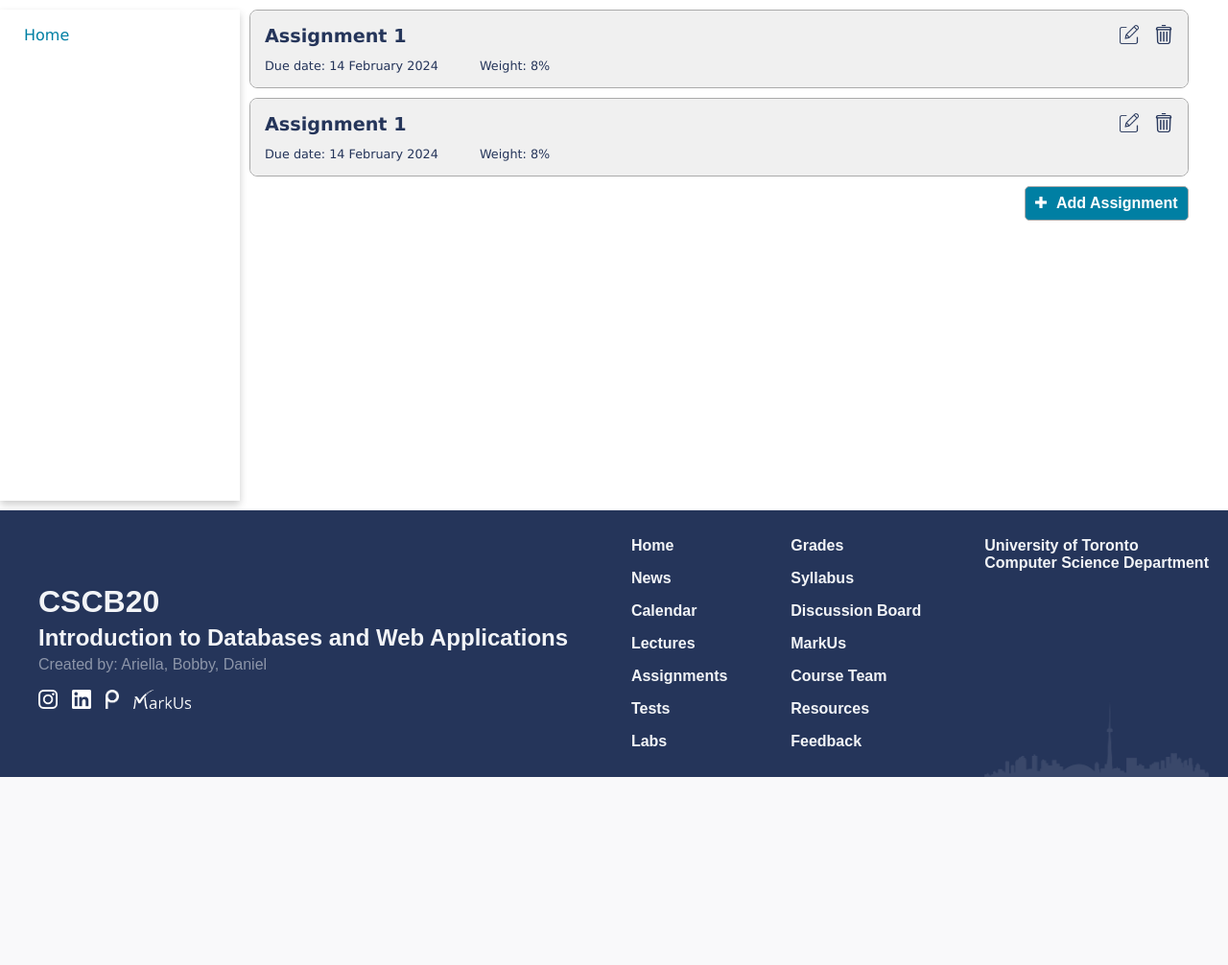
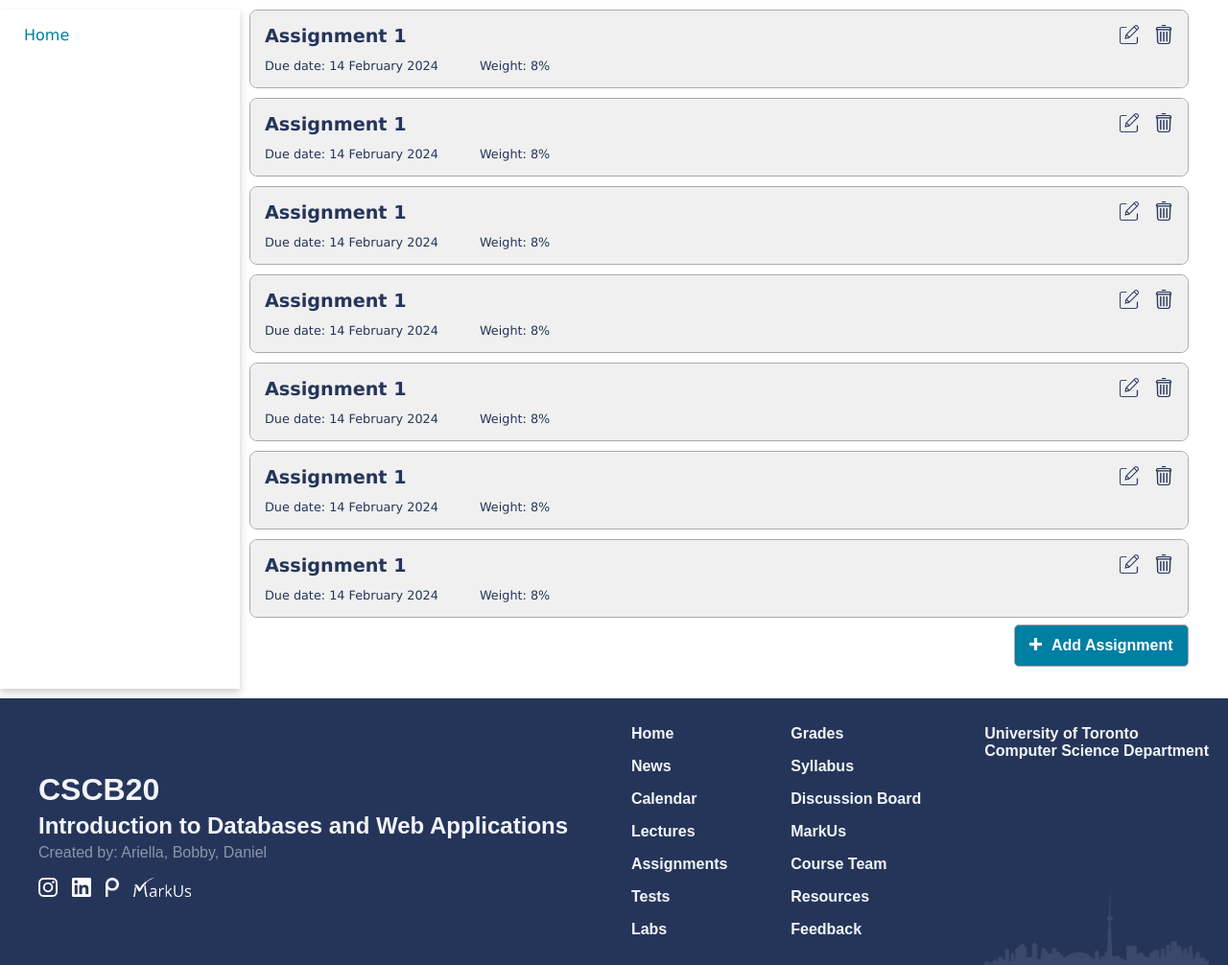
Before and after one commit to BobbyAdiSalim/Course-Website, a Flask app: page /modify_grades in a window 1280 px wide. Shown: the part 90-1096 px from the top of the page at 96% size. Before the commit the page ends 900 px from the top, so only its background shows below. Run offline with Flask 3, Linux system fonts and the light colour scheme.

Commit message:
modify_grades

```diff
--- a/static/css/modify_grades.css
+++ b/static/css/modify_grades.css
@@ -1,3 +1,7 @@
+.modify-grades-content {
+    position: relative;
+}
+
 .assignment-container {
     padding: 15px;
 }
@@ -61,10 +65,9 @@
     color: #ffffff;
     background-color: #007FA3;
     border-radius: 5px;
-    padding: 8px 10px;
+    padding: 12px 15px;
     font-size: 1em;
     font-weight: bold;
-    margin-bottom: 10px;
     border: solid;
     border-color: #aaaaaa;
     border-width: thin;
@@ -73,6 +76,11 @@
 .add-button-container {
     width: 100%;
     text-align: right;
+    position: sticky;
+    bottom: 5px;
+    z-index: 0;
+    padding-top: 10px;
+    padding-bottom: 10px;
 }
 
 .add-button-container img {
--- a/static/css/navbar.css
+++ b/static/css/navbar.css
@@ -32,7 +32,7 @@ header {
     grid-area: header;
     background-color: var(--primary_color);
     padding: 10px 10px 10px 20px;
-    z-index: 1;
+    z-index: 10000;
     height: 70px;
     margin-bottom: 10px;
 }
--- a/templates/modify_grades.html
+++ b/templates/modify_grades.html
@@ -6,8 +6,7 @@
 {% endblock %}
 
 {% block content %}
-<main>
-
+<main class="modify-grades-content">
     <div class="assignment-item">
         <div class="assignment-container assignment-header">
             <div class="assignment assignment-title"><a>Assignment 1</a></div>
@@ -34,6 +33,71 @@
             </div>
         </div>
     </div>
-    <div class="add-button-container"><button class="add-button"><img src="{{url_for('static', filename='images/plus-white.png')}}" height="12px;" alt="add">Add Assignment</button></div>
+    <div class="assignment-item">
+        <div class="assignment-container assignment-header">
+            <div class="assignment assignment-title"><a>Assignment 1</a></div>
+            <div class="header-section">
+                <span class="assignment due-date">Due date: 14 February 2024</span>
+                <span class="assignment assignment-weight">Weight: 8%</span>
+            </div>
+            <div class="action-buttons">
+                <a><img class="edit-button" src="{{url_for('static', filename='images/edit.png')}}"></a>
+                <a><img class="del-button" src="{{url_for('static', filename='images/trash.png')}}"></a>
+            </div>
+        </div>
+    </div>
+    <div class="assignment-item">
+        <div class="assignment-container assignment-header">
+            <div class="assignment assignment-title"><a>Assignment 1</a></div>
+            <div class="header-section">
+                <span class="assignment due-date">Due date: 14 February 2024</span>
+                <span class="assignment assignment-weight">Weight: 8%</span>
+            </div>
+            <div class="action-buttons">
+                <a><img class="edit-button" src="{{url_for('static', filename='images/edit.png')}}"></a>
+                <a><img class="del-button" src="{{url_for('static', filename='images/trash.png')}}"></a>
+            </div>
+        </div>
+    </div>
+    <div class="assignment-item">
+        <div class="assignment-container assignment-header">
+            <div class="assignment assignment-title"><a>Assignment 1</a></div>
+            <div class="header-section">
+                <span class="assignment due-date">Due date: 14 February 2024</span>
+                <span class="assignment assignment-weight">Weight: 8%</span>
+            </div>
+            <div class="action-buttons">
+                <a><img class="edit-button" src="{{url_for('static', filename='images/edit.png')}}"></a>
+                <a><img class="del-button" src="{{url_for('static', filename='images/trash.png')}}"></a>
+            </div>
+        </div>
+    </div>
+    <div class="assignment-item">
+        <div class="assignment-container assignment-header">
+            <div class="assignment assignment-title"><a>Assignment 1</a></div>
+            <div class="header-section">
+                <span class="assignment due-date">Due date: 14 February 2024</span>
+                <span class="assignment assignment-weight">Weight: 8%</span>
+            </div>
+            <div class="action-buttons">
+                <a><img class="edit-button" src="{{url_for('static', filename='images/edit.png')}}"></a>
+                <a><img class="del-button" src="{{url_for('static', filename='images/trash.png')}}"></a>
+            </div>
+        </div>
+    </div>
+    <div class="assignment-item">
+        <div class="assignment-container assignment-header">
+            <div class="assignment assignment-title"><a>Assignment 1</a></div>
+            <div class="header-section">
+                <span class="assignment due-date">Due date: 14 February 2024</span>
+                <span class="assignment assignment-weight">Weight: 8%</span>
+            </div>
+            <div class="action-buttons">
+                <a><img class="edit-button" src="{{url_for('static', filename='images/edit.png')}}"></a>
+                <a><img class="del-button" src="{{url_for('static', filename='images/trash.png')}}"></a>
+            </div>
+        </div>
+    </div>
+    <div class="add-button-container"><button class="add-button"><img src="{{url_for('static', filename='images/plus-white.png')}}" height="13px;" alt="add">Add Assignment</button></div>
 </main>
 {% endblock %}
```
